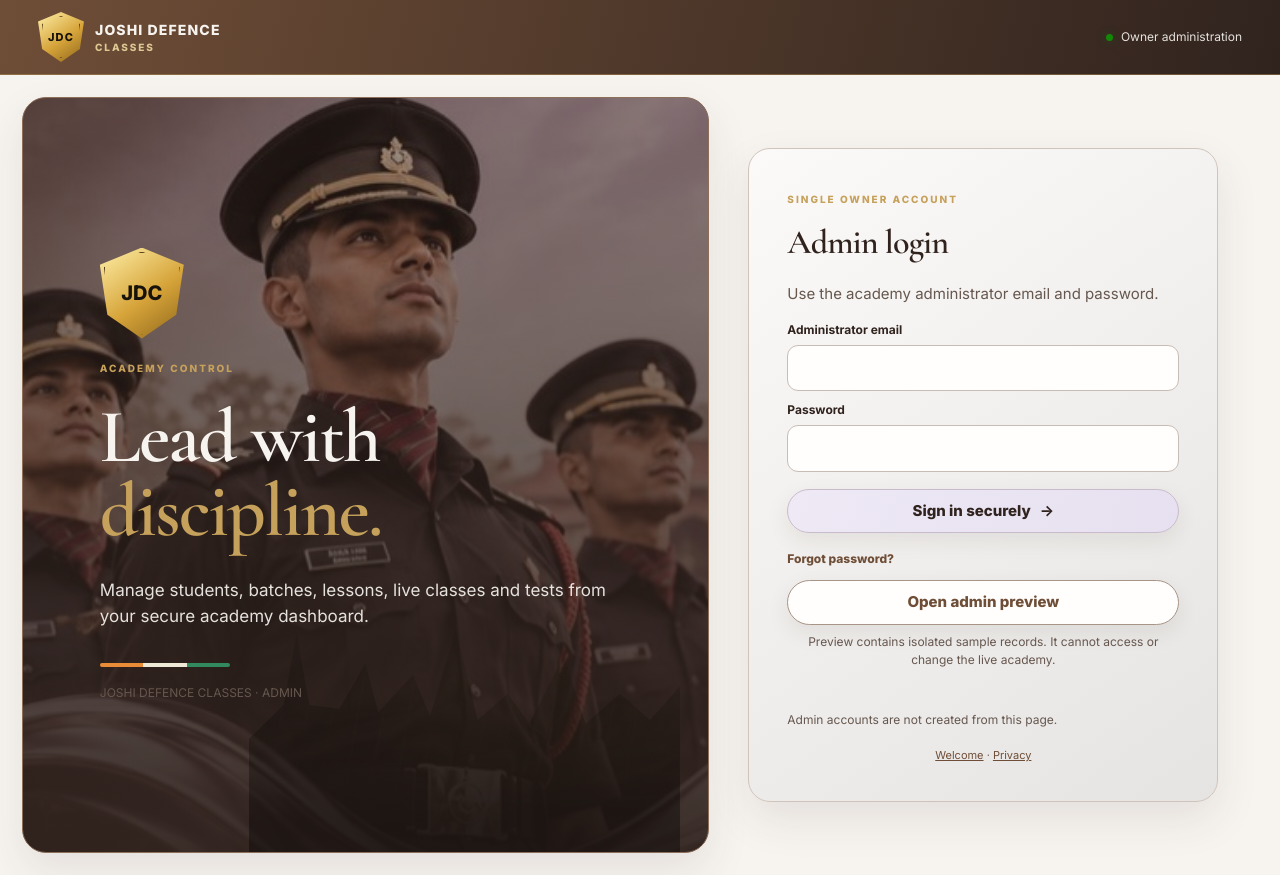
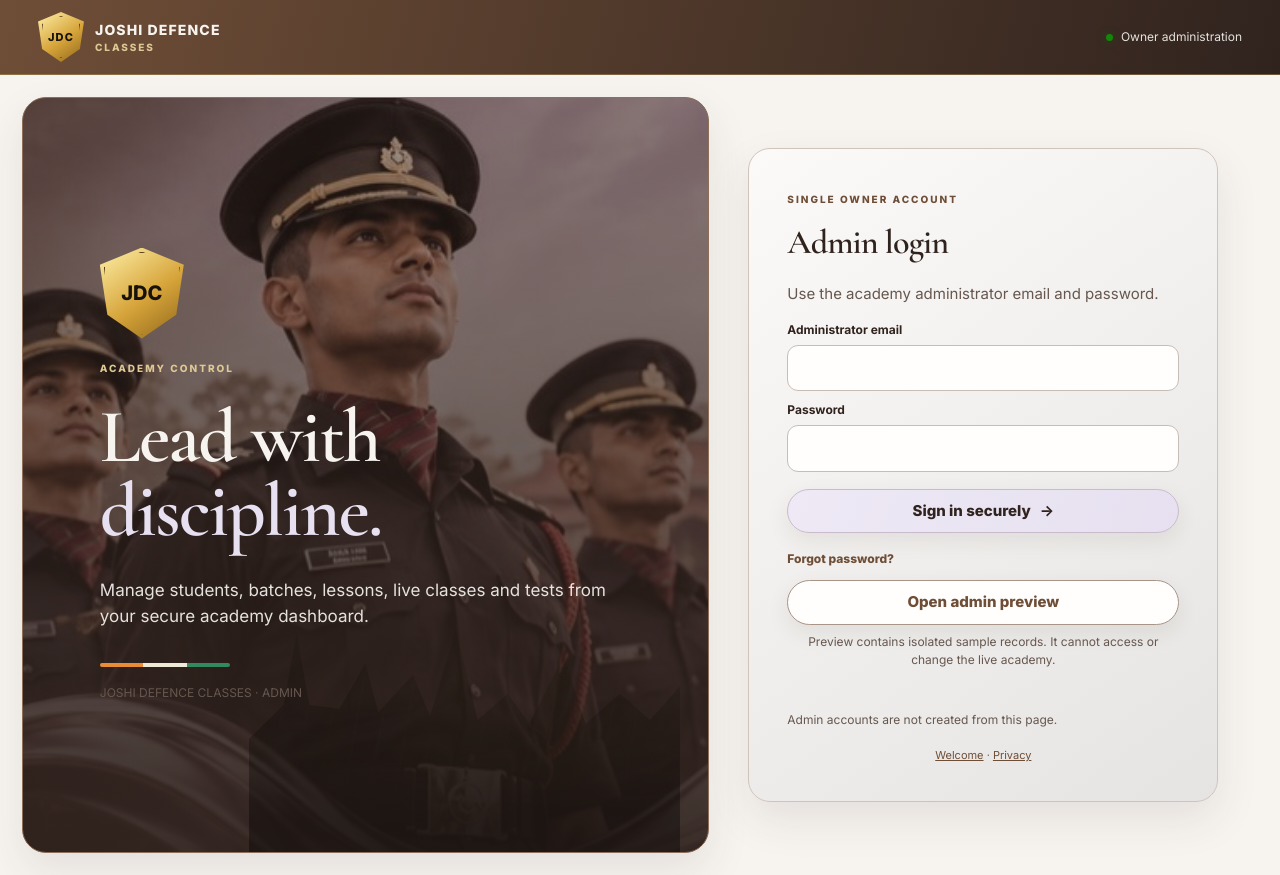
Before and after one commit to hpaliwal7983-crypto/joshi-defence-classes-website, a plain HTML site: page admin/index.html in a window 1280 px wide. Drawn offline with nearby package versions, Linux system fonts and the light colour scheme.

Commit message:
Refine JDC contrast and keyboard focus styles

```diff
--- a/assets/landing.css
+++ b/assets/landing.css
@@ -126,6 +126,7 @@
 
 .programme-section { display: grid; grid-template-columns: minmax(250px, .8fr) minmax(0, 1.2fr); gap: clamp(38px, 9vw, 130px); padding: 112px clamp(24px, 9vw, 145px); background: var(--bg); }
 .section-intro .eyebrow, .learning-copy .eyebrow { color: var(--mocha); }
+.learning-copy .eyebrow { color: var(--gold-bright); }
 .section-intro h2, .learning-copy h2 { margin: 15px 0 14px; color: var(--espresso); font: 500 clamp(38px, 4.6vw, 61px)/.97 var(--display-font); letter-spacing: -.04em; }
 .section-intro > p:not(.eyebrow), .learning-copy > p:not(.eyebrow) { max-width: 420px; color: var(--muted); font-size: 14px; line-height: 1.7; }
 .text-link { display: inline-flex; gap: 10px; align-items: center; margin-top: 18px; color: var(--mocha); font-size: 12px; font-weight: 800; text-decoration: none; }
--- a/assets/palette.css
+++ b/assets/palette.css
@@ -39,10 +39,12 @@ body, body.student-page, body.admin-page {
 }
 button, input, select, textarea { font: inherit; }
 button { cursor: pointer; }
+:focus-visible { outline: 2px solid var(--mocha); outline-offset: 3px; }
 a { color: var(--mocha); }
 .hidden { display: none !important; }
 .muted { color: var(--muted); }
-.gold, .eyebrow, .notification-shortcut { color: var(--gold); }
+.gold, .notification-shortcut { color: var(--mocha); }
+.eyebrow { color: var(--mocha); }
 .small { font-size: 12px; }
 .eyebrow { font-size: 10px; font-weight: 800; letter-spacing: .2em; text-transform: uppercase; }
 h1, .workspace-head h1, .surface-head h2, .hero-card h2,
@@ -197,6 +199,8 @@ h1, .workspace-head h1, .surface-head h2, .hero-card h2,
   color: var(--bg);
 }
 .login-art h1, .login-art .brand-name, .login-art p { color: var(--bg); }
+.login-art .eyebrow { color: var(--gold-bright); }
+.login-art .gold { color: var(--lavender); }
 .login-art h1 { font-size: clamp(42px, 6vw, 76px); }
 .login-art p { color: #F7F4F0E8; }
 .login-panel {
```
